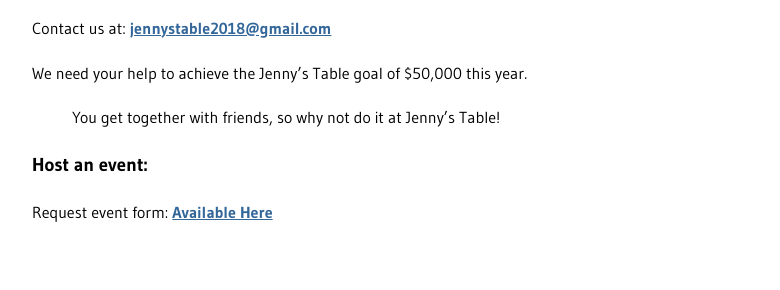
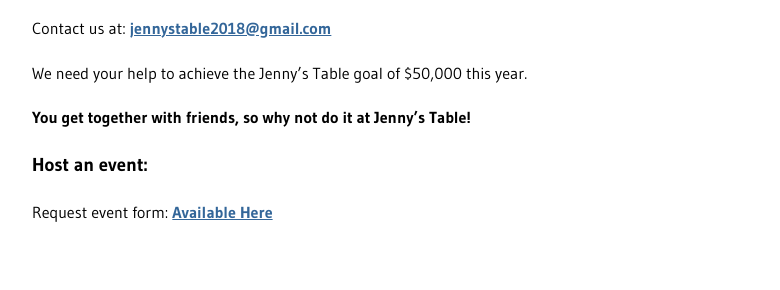
Before and after one commit to jennystable/website, a Jekyll site: the page built from index.markdown, in a window 1280 px wide. Shown: the part 2391-2681 px from the top of the page, without its empty margins (248-1028 px from the left). Built offline with Jekyll 4.4.1, drawn with Linux system fonts in a browser that asks for light colours.

```diff
--- a/index.markdown
+++ b/index.markdown
@@ -70,7 +70,7 @@ Contact us at: <a href="mailto:jennystable2018@gmail.com" style="color: #336699;
 
 We need your help to achieve the Jenny's Table goal of $50,000 this year.
 
-> You get together with friends, so why not do it at Jenny's Table!
+**You get together with friends, so why not do it at Jenny's Table!**
 
 ### Host an event:
 
```
